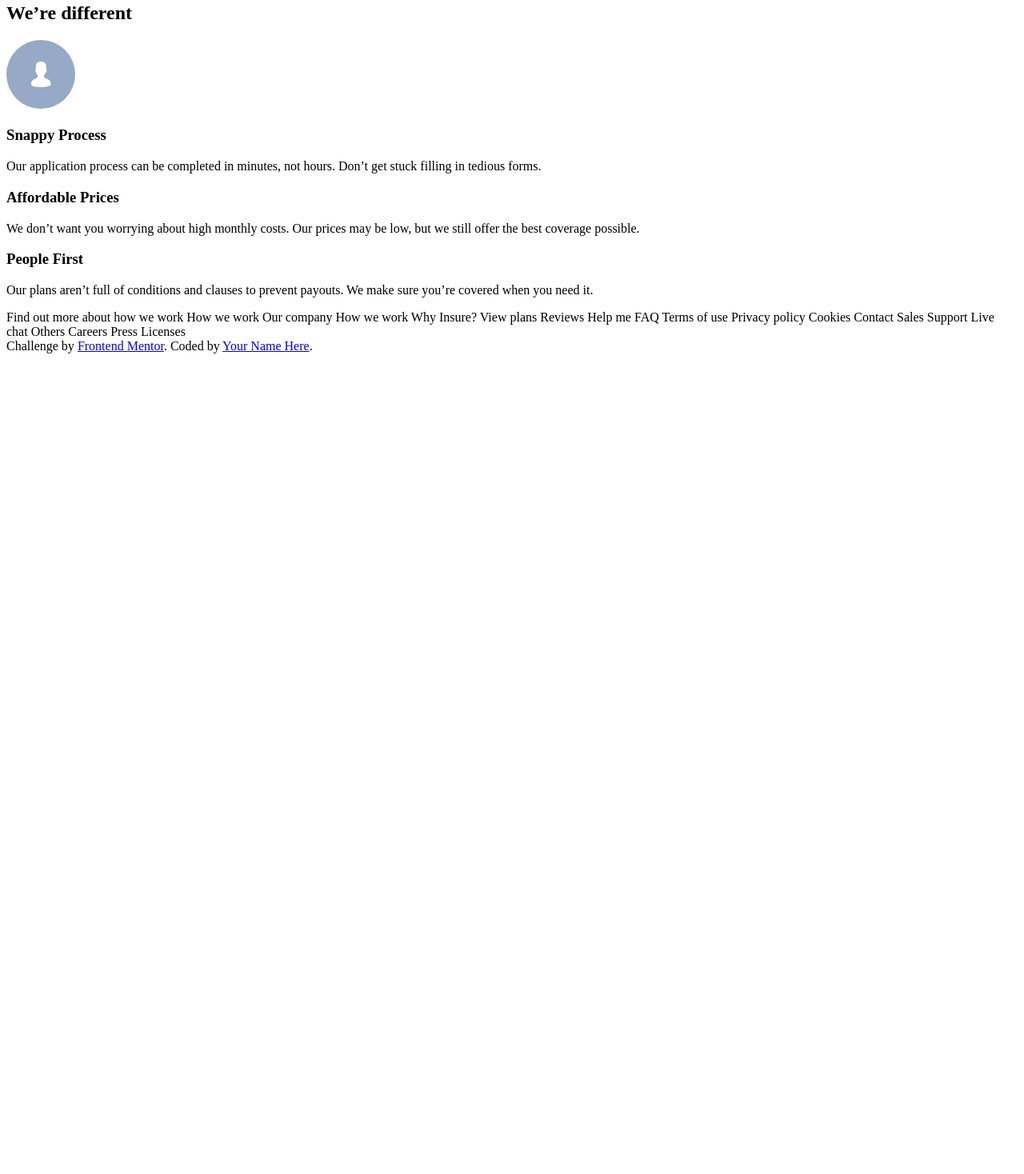
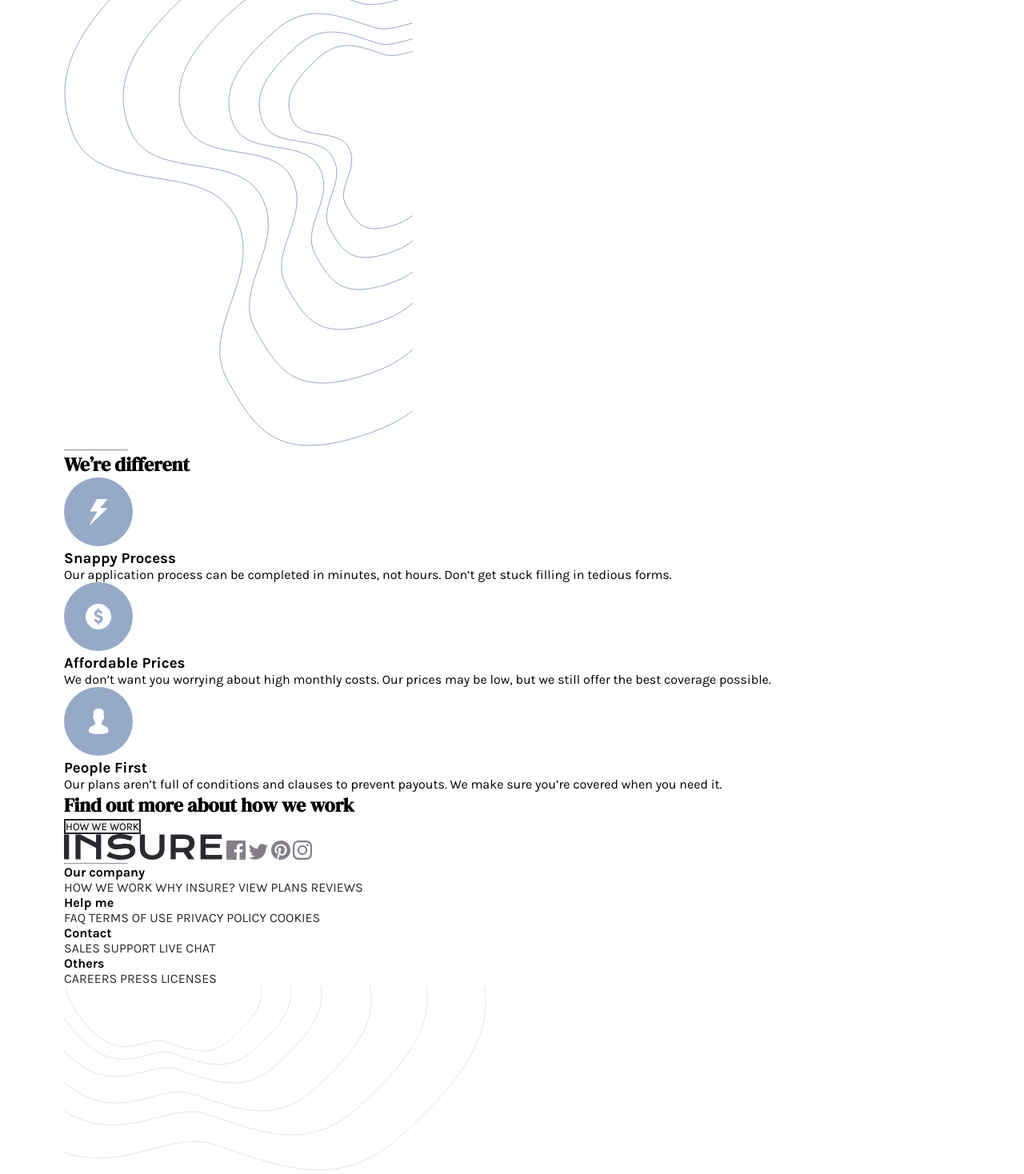
Before and after one commit to paupalazzesi/html-css-exercises, a plain HTML site: page insure-landing-page-master/index.html in a window 1280 px wide. Shown: the part 862-2330 px from the top of the page at 80% size. Before the commit the page ends 1312 px from the top, so only its background shows below. Drawn offline with Linux system fonts and the light colour scheme.

Commit message:
weekend up dates

```diff
--- a/insure-landing-page-master/index.html
+++ b/insure-landing-page-master/index.html
@@ -14,18 +14,26 @@
 <body>
 
   <header>
+    <img src="images/logo.svg" alt="insure company logo" role="contentinfo">
+
     <nav class="navmenu">
       <ul class="navlinks">
         <li><a href="#">we work</a></li>
         <li><a href="#">Blog</a></li>
         <li><a href="#">Account</a></li>
-        <li><a href="#">View plans</a></li>
+        <li class="nav-button"><button href="#">View plans</button></li>
       </ul>
     </nav>
   </header>
 
+  <main>
     <section class="hero">
-    <h1 class="hero-title">Humanizing your insurance.</h1>
+
+      <div>
+
+      <hr>
+
+      <h1 class="hero-heading">Humanizing your insurance.</h1>
 
       <p class="hero-body">
         Get your life insurance coverage easier and faster. We blend our expertise
@@ -33,72 +41,107 @@
         and your loved ones are protected.
       </p>
 
-    <button href="#" type="button">View plans</button>
+      <button class="hero-button" href="#" type="button">View plans</button>
+      </div>
 
       <img src="images/image-intro-desktop.jpg" alt="happy family">
+
+      <img src="images/bg-pattern-intro-left-desktop.svg" alt="bg pattern" role="presentation">
+
+      <img src="images/bg-pattern-intro-right-desktop.svg" alt="bg pattern" role="presentation">
+
     </section>
 
-  <section>
-    <h2>We’re different</h2>
+    <section class="weare">
 
-    <img src="images/icon-people-first.svg" alt="people icon" role="presentation">
+      <hr>
 
-    <h3>Snappy Process</h3>
+      <h2 class="weare-heading">We’re different</h2>
 
-    <p>
+      <img src="images/icon-snappy-process.svg" alt="people icon" role="presentation">
+
+      <h3 class="weare-item-title">Snappy Process</h3>
+
+      <p class="weare-item-body">
         Our application process can be completed in minutes, not hours. Don’t get
         stuck filling in tedious forms.
       </p>
 
-    <h3>Affordable Prices</h3>
+      <img src="images/icon-affordable-prices.svg" alt="people icon" role="presentation">
 
-    <p>
+      <h3 class="weare-item-title">Affordable Prices</h3>
+
+      <p class="weare-item-body">
         We don’t want you worrying about high monthly costs. Our prices may be low,
         but we still offer the best coverage possible.
       </p>
 
-    <h3>People First</h3>
+      <img src="images/icon-people-first.svg" alt="people icon" role="presentation">
 
-    <p>
+      <h3 class="weare-item-title">People First</h3>
+
+      <p class="weare-item-body">
         Our plans aren’t full of conditions and clauses to prevent payouts. We make
         sure you’re covered when you need it.
       </p>
     </section>
 
-    Find out more about how we work
+    <section class="cta">
+      <h2 class="cta-heading">Find out more about how we work</h2>
 
-    How we work
+      <button class="cta-button">How we work</button>
+    </section>
+  </main>
 
-    Our company
+  <footer>
 
-    How we work
-    Why Insure?
-    View plans
-    Reviews
+    <img class="logo" src="images/logo.svg" alt="insure company logo">
 
-    Help me
+    <img src="images/icon-facebook.svg" alt="icon-twitter">
+    <img src="images/icon-twitter.svg" alt="icon-facebook">
+    <img src="images/icon-pinterest.svg" alt="icon-pinterest">
+    <img src="images/icon-instagram.svg" alt="icon-instagram">
 
-    FAQ
-    Terms of use
-    Privacy policy
-    Cookies
+    <hr>
 
-    Contact
+    <div class="footer-links">
 
-    Sales
-    Support
-    Live chat
+      <div class="footer-column">
+        <h4 class="column-title">Our company</h4>
+        <a href="#">How we work</a>
+        <a href="#">Why Insure?</a>
+        <a href="#">View plans</a>
+        <a href="#">Reviews</a>
+      </div>
 
-    Others
+      <div class="footer-column">
+        <h4 class="column-title">Help me</h4>
+        <a href="#">FAQ</a>
+        <a href="#">Terms of use</a>
+        <a href="#">Privacy policy</a>
+        <a href="#">Cookies</a>
+      </div>
 
-    Careers
-    Press
-    Licenses
+      <div class="column-title">
+        <h4 class="column-title"> Contact</h4>
+        <a href="#">Sales</a>
+        <a href="#">Support</a>
+        <a href="#">Live chat</a>
+      </div>
+
+      <div class="footer-column">
+        <h4 class="column-title"> Others</h4>
+        <a href="#">Careers</a>
+        <a href="#">Press</a>
+        <a href="#">Licenses</a>
+      </div>
+
+    </div>
+
+    <img src="images/bg-pattern-footer-desktop.svg" alt="bg imagen" role="presentation">
+
+  </footer>
 
 
-  <div class="attribution">
-    Challenge by <a href="https://www.frontendmentor.io?ref=challenge" target="_blank">Frontend Mentor</a>.
-    Coded by <a href="#">Your Name Here</a>.
-  </div>
  </body>
 </html>
--- a/insure-landing-page-master/style.css
+++ b/insure-landing-page-master/style.css
@@ -0,0 +1,77 @@
+@import url('https://fonts.googleapis.com/css2?family=DM+Serif+Display:ital@0;1&family=Karla:ital,wght@0,200..800;1,200..800&display=swap');
+
+:root {
+
+    --clr-bg-section: hsl(256, 26%, 20%);
+    --clr-bg-icon: hsl(216, 30%, 68%);
+
+    --clr-neutral-section-gradient: hsl(270, 9%, 17%);
+    --clr-neutral-text02: hsl(273, 4%, 51%);
+    --clr-neutral-bg: hsl(0, 0%, 98%);
+
+    --fs-body: 16px;
+    --ff-headings: "DM Serif Display", serif;
+    --fw-headings: 400;
+    --ff-body: "Karla", sans-serif;
+    --fw-body-regular: 400;
+    --fw-body-bold: 700
+
+}
+
+* {
+ box-sizing: border-box;
+ margin: 0;
+ padding: 0;
+}
+
+body {
+    margin-inline: 5rem;
+    font-family: var(--ff-body);
+}
+
+header {
+    display: flex;
+    justify-content: space-between;
+    align-items: center;
+    position: sticky;
+    width: 100%;
+    height: 5rem;
+
+}
+
+.logo {
+    height: 2rem;
+}
+
+.navlinks {
+    display: flex;
+    flex-direction: row;
+    justify-content: space-between;
+    list-style-type: none;
+}
+
+a {
+    text-decoration: none;
+    text-transform: uppercase;
+    color: var(--clr-neutral-section-gradient);
+}
+
+[class*="button"] {
+    border: 2px solid var(--clr-neutral-section-gradient);
+    text-transform: uppercase;
+    font-family: var(--ff-body);
+
+}
+
+[class*="heading"] {
+    font-family: var(--ff-headings);
+}
+
+.hero {
+    background-color: linear-gradient( var(--clr-bg-section), var(--clr-neutral-section-gradient));
+}
+
+hr {
+    color: var(--clr-neutral-bg);
+    width: 5rem;
+}
```
Lines whose indentation alone changed are shown as unchanged.
